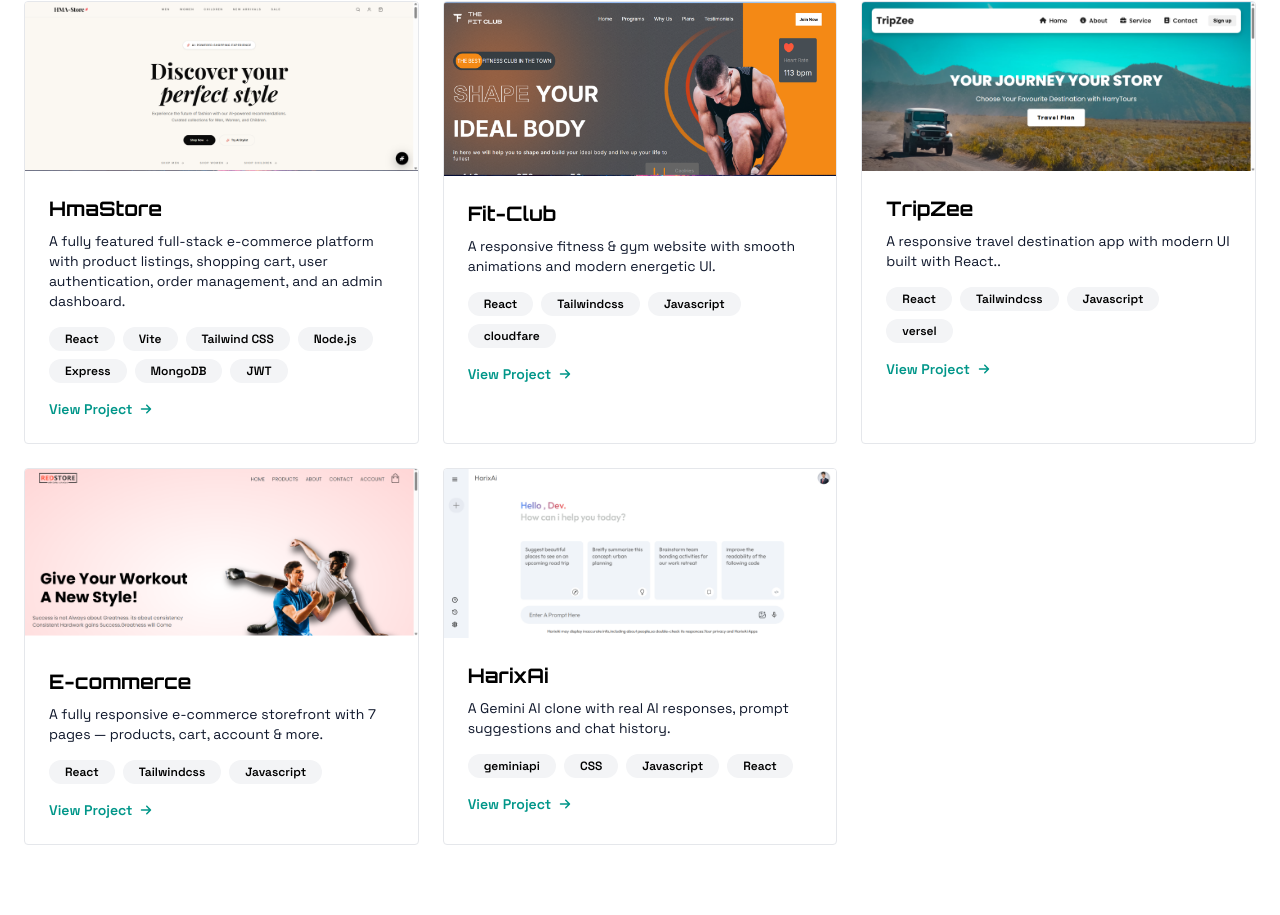
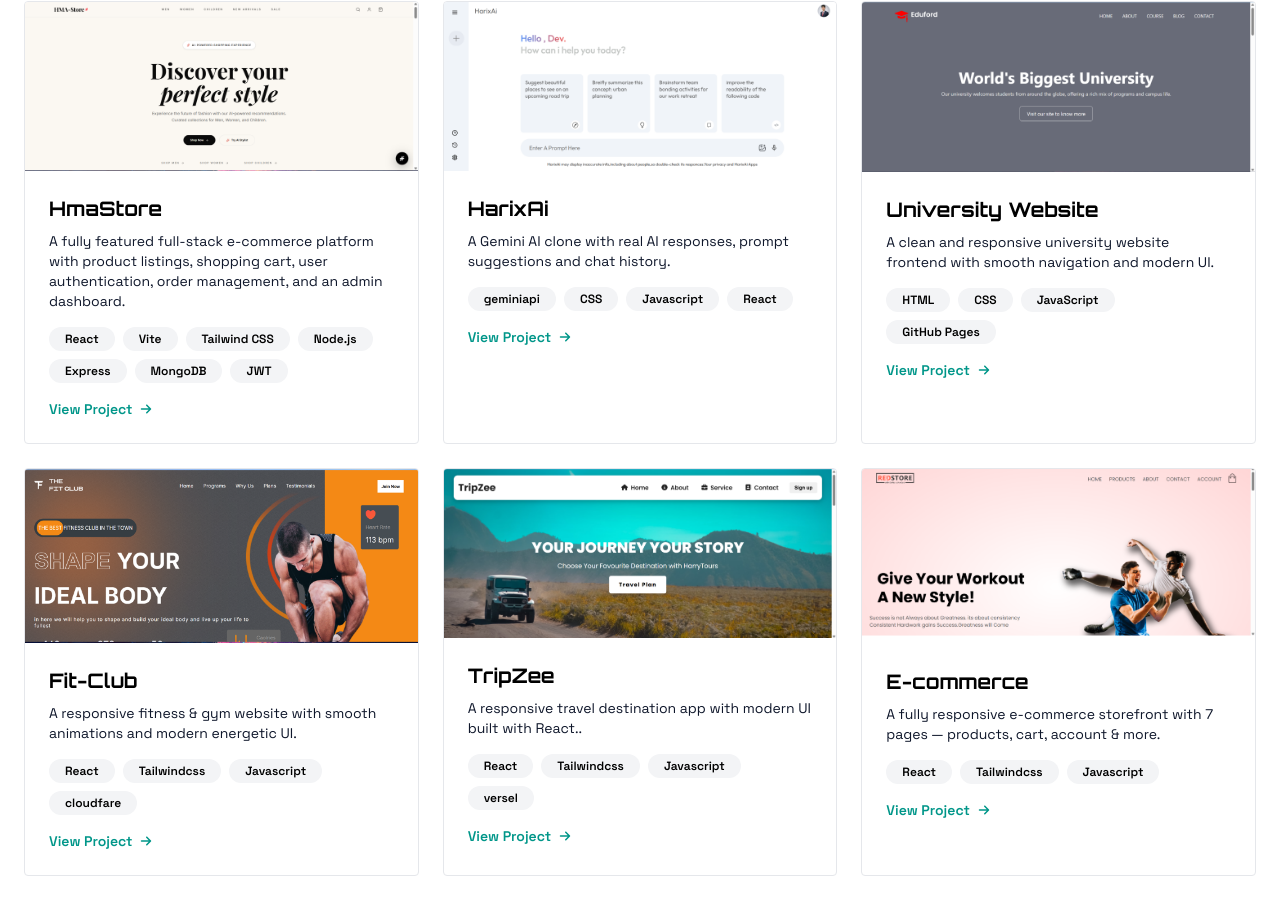
Before and after one commit to HarisShahnawaz/My-Portfolio-Website, a React (Vite) app: page / in a window 1280 px wide. Shown: the part 1074-1989 px from the top of the page. Built offline with nearby package versions, Linux system fonts and the light colour scheme.

Commit message:
add assets

```diff
--- a/src/assets/asstes.js
+++ b/src/assets/asstes.js
@@ -5,7 +5,7 @@ import harixaiImg from '../assets/harixai.png'
 import travelImg from '../assets/travel.png'
 import screnshotImg from '../assets/screenshot.png'
 import hmastoreImg from '../assets/hmastore.png'
-
+import universityImg from '../assets/university.png'
 import { FaProjectDiagram } from 'react-icons/fa'
 
 
@@ -17,6 +17,7 @@ export const assets = {
     travelImg,
     screnshotImg,
     hmastoreImg,
+    universityImg,
 }
 
 
@@ -61,6 +62,20 @@ export const projectData = [
   tech: ['React', 'Vite', 'Tailwind CSS', 'Node.js', 'Express', 'MongoDB', 'JWT'],
   link: 'https://hma-store-e-commerce-website.vercel.app/'
 },
+ {
+        title: 'HarixAi',
+        description: 'A Gemini AI clone with real AI responses, prompt suggestions and chat history.',
+        image: harixaiImg,
+        tech: ['geminiapi', 'CSS', 'Javascript', 'React'],
+          link: 'https://gemini-clone-app-seven.vercel.app/'
+    },
+    {
+  title: 'University Website',
+  description: 'A clean and responsive university website frontend with smooth navigation and modern UI.',
+  image: assets.universityImg,
+  tech: ['HTML', 'CSS', 'JavaScript', 'GitHub Pages'],
+  link: 'https://harisshahnawaz.github.io/university-website-frontend/'
+},
     {
         title: 'Fit-Club',
         description: 'A responsive fitness & gym website with smooth animations and modern energetic UI.',
@@ -82,13 +97,7 @@ export const projectData = [
         tech: ['React', 'Tailwindcss', 'Javascript'],
           link: 'https://harisshahnawaz.github.io/e-commerce-website-frontend/'
     },
-    {
-        title: 'HarixAi',
-        description: 'A Gemini AI clone with real AI responses, prompt suggestions and chat history.',
-        image: harixaiImg,
-        tech: ['geminiapi', 'CSS', 'Javascript', 'React'],
-          link: 'https://gemini-clone-app-seven.vercel.app/'
-    }
+
 ]
 
 export const profileData = [
```
Also changed, not shown: src/assets/university.png (added).
